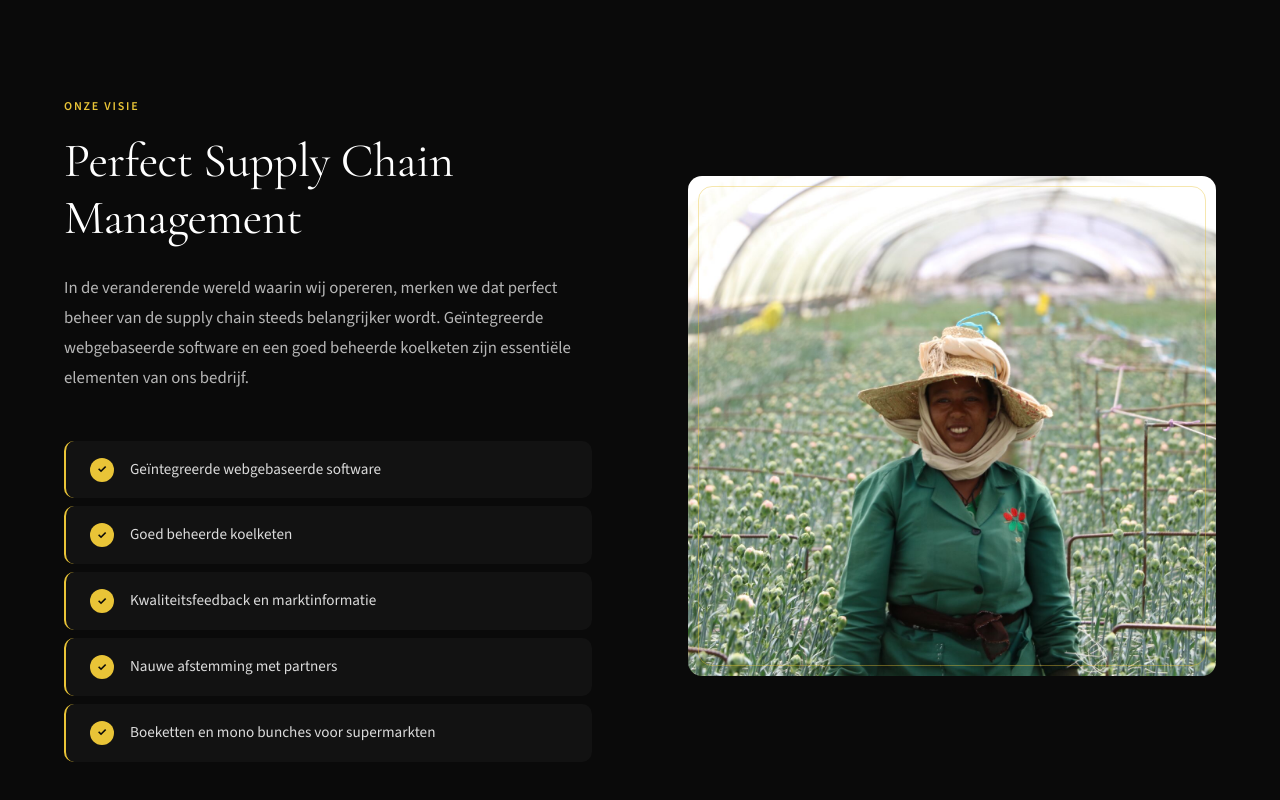
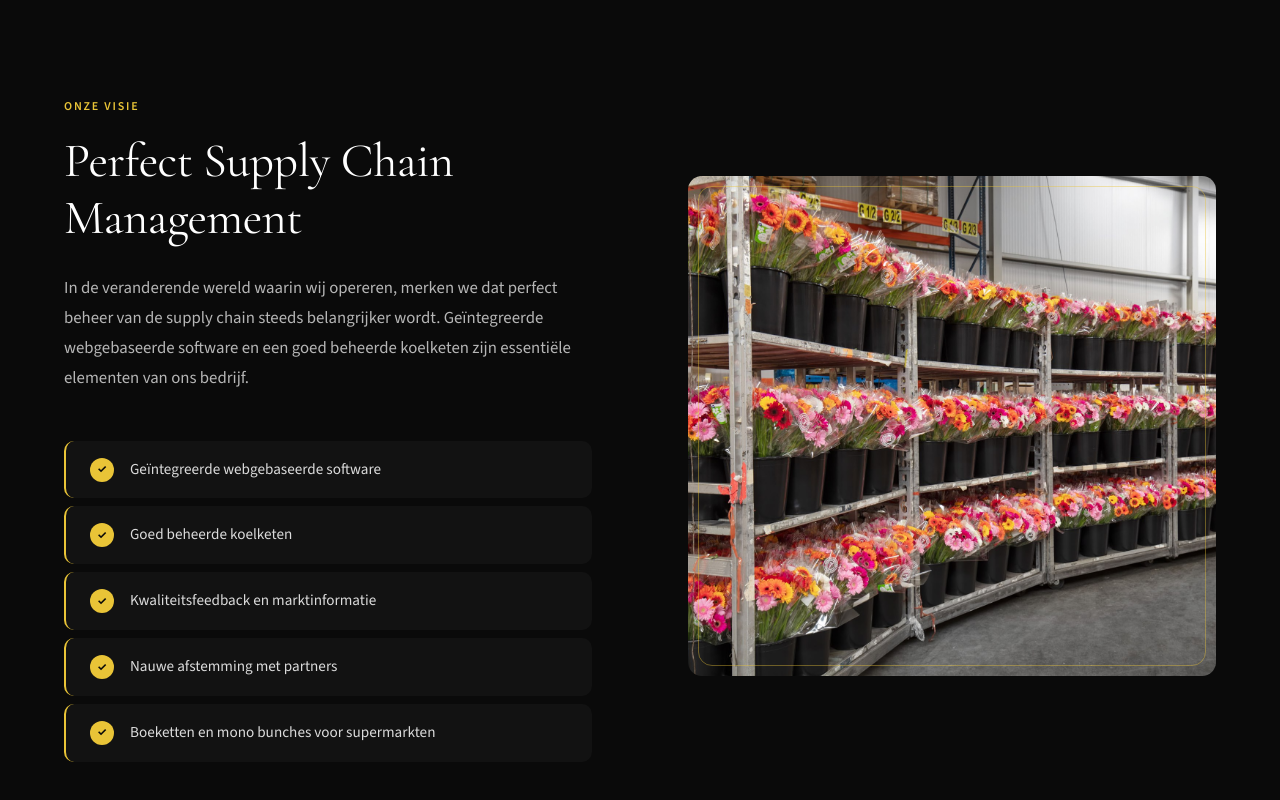
Before and after one commit to mjaschoorl-alkemade/website-alkemade, a website: page index.html in a window 1280 px wide. Shown: the part 2902-3702 px from the top of the page. Drawn offline with nearby package versions, Linux system fonts and the light colour scheme.

Commit message:
Update image reference in index.html to use a new local image for consistency. Modify .DS_Store file in the images directory.

```diff
--- a/index.html
+++ b/index.html
@@ -142,7 +142,7 @@
             <li class="mission-item"><span class="mission-item-icon">✓</span><span>Boeketten en mono bunches voor supermarkten</span></li>
           </ul>
         </div>
-        <div class="mission-image animate-on-scroll"><img src="images/foto 3.jpeg" alt="Bloemen verwerking"></div>
+        <div class="mission-image animate-on-scroll"><img src="images/foto 6 .jpeg" alt="Bloemen verwerking"></div>
       </div>
     </div>
   </section>
```
Also changed, not shown: images/foto 6 .jpeg (added), 1 other file.
